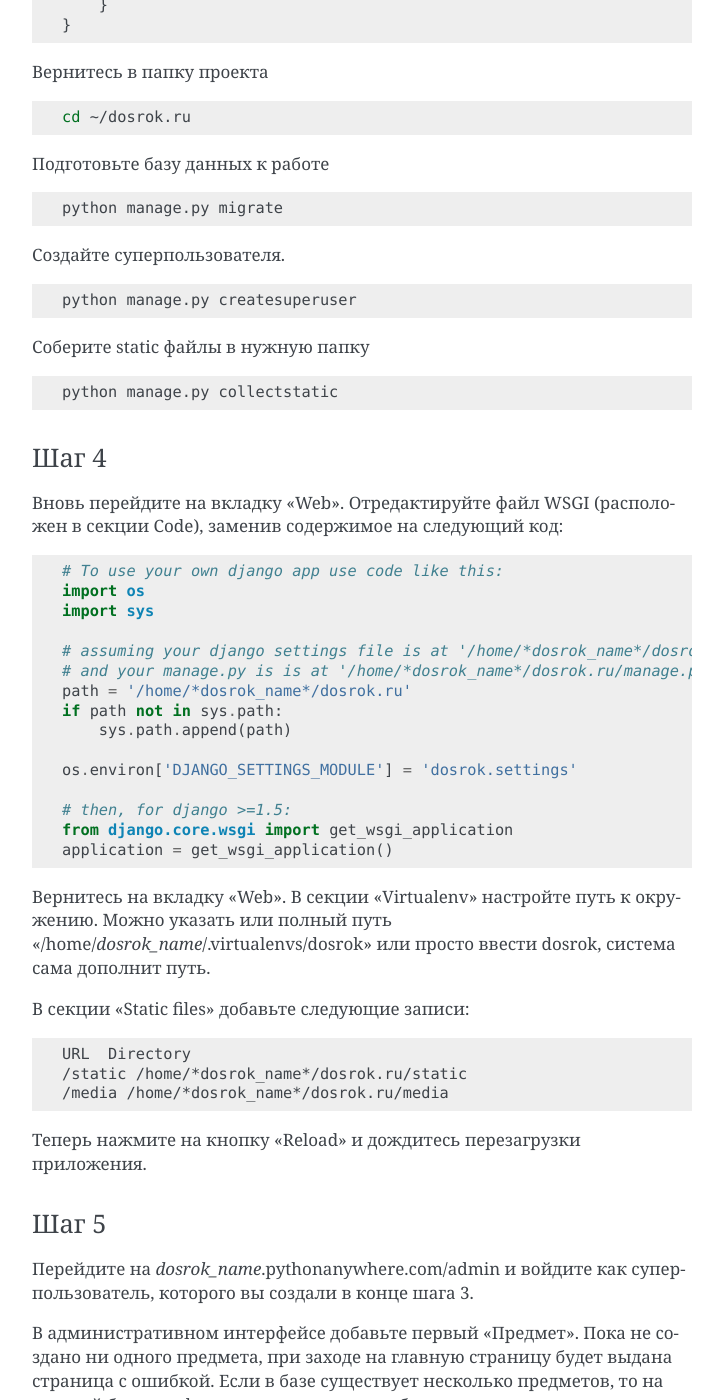
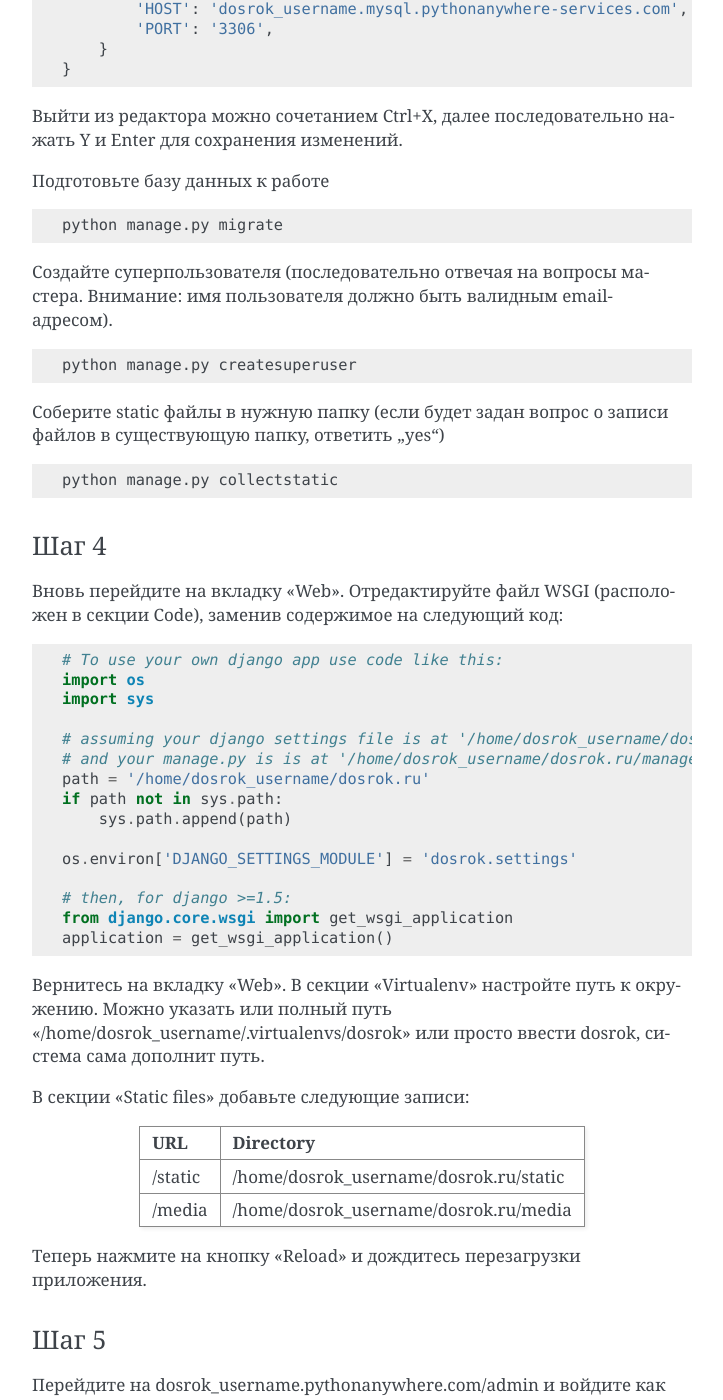
Before and after one commit to alexsyrom/dosrok.ru, a Sphinx documentation site: the page built from docs/source/installation.rst, in a window 1280 px wide and 1400 px high, scrolled down 2119 px. Shown: the whole window, without its empty margins (388-1111 px from the left). Built offline with Sphinx 7.4.7, drawn with Linux system fonts in a browser that asks for light colours; some of the changed text lies outside the part shown.

Commit message:
final docs

```diff
--- a/docs/source/installation.rst
+++ b/docs/source/installation.rst
@@ -1,6 +1,6 @@
 Деплой на pythonanywhere.com
 ====================================
-Везде ниже предполагается, что вы зашли в свой аккаунт на pythonanywhere и ваш username *dosrok_name* **(далее логин выделяется курсивом)**
+Везде ниже предполагается, что вы зашли в свой аккаунт на pythonanywhere и ваш логин dosrok_username
 
 Пошаговая инструкция
 --------------------
@@ -12,9 +12,9 @@
 
 Укажите нужное доменное имя. Нажмите "Next".
 
-Выберите "Manual configuration" из списка опций. Нажмите "Next" и дождитесь завершения процесса создания приложения.
+Выберите "Manual configuration" из списка опций. Далее выберите Python 3.4 и дождитесь завершения процесса создания приложения.
 
-Теперь по адресу *dosrok_name*.pythonanywhere.com вы должны видеть страницу-заглушку.
+Теперь по адресу dosrok_username.pythonanywhere.com вы должны видеть страницу-заглушку.
 
 Произведите нужные настройки у вашего доменного регистратора -- создайте CNAME record, указывающий на адрес, указанный во вкладке "Web" для вашего приложения (webapp-XXXX.pythonanywhere.com).
 Подробнее на https://www.pythonanywhere.com/wiki/OwnDomains
@@ -23,7 +23,7 @@
 ~~~~~
 Перейдите на вкладку "Databases" и задайте пароль (секция MySQL password).
 
-По умолчанию должна быть создана база *dosrok_name*\ $default. Если же её нет, создайте базу с таким именем в секции Create a database.
+По умолчанию должна быть создана база dosrok_username$default. Если же её нет, создайте базу с таким именем в секции Create a database.
 
 Шаг 3
 ~~~~~
@@ -67,7 +67,13 @@
 
     pip install -r requirements.txt
 
-В папке **dosrok** создайте файл **local_settings.py** со следующим содержанием (обратите внимание на комментарии):
+В папке **dosrok** создайте файл **local_settings.py**
+
+.. code-block:: shell
+
+    nano dosrok/local_settings.py
+
+со следующим содержанием (обратите внимание на комментарии):
 
 .. code-block:: python
 
@@ -78,27 +84,24 @@
     http://www.miniwebtool.com/django-secret-key-generator/
     '''
 
-    DEBUG = False
+    # DEBUG = False
 
     # измените набор допустимых адресов при необходимости
-    ALLOWED_HOSTS = ['dosrok.ru', 'www.dosrok.ru', '*dosrok_name*.pythonanywhere.com']
+    ALLOWED_HOSTS = ['dosrok.ru', 'www.dosrok.ru', 'dosrok_username.pythonanywhere.com']
 
     DATABASES = {
         'default': {
             'ENGINE': 'django.db.backends.mysql',
-            'NAME': 'dosrok$default',
-            'USER': 'dosrok',
+            'NAME': 'dosrok_username$default',
+            'USER': 'dosrok_username',
             'PASSWORD': 'password', # пароль, который вы задали на вкладке "Databases"
-            'HOST': 'dosrok.mysql.pythonanywhere-services.com',
+            'HOST': 'dosrok_username.mysql.pythonanywhere-services.com',
             'PORT': '3306',
         }
     }
 
-Вернитесь в папку проекта
 
-.. code-block:: shell
-
-    cd ~/dosrok.ru
+Выйти из редактора можно сочетанием Ctrl+X, далее последовательно нажать Y и Enter для сохранения изменений.
 
 Подготовьте базу данных к работе
 
@@ -107,13 +110,13 @@
     python manage.py migrate
 
 
-Создайте суперпользователя.
+Создайте суперпользователя (последовательно отвечая на вопросы мастера. Внимание: имя пользователя должно быть валидным email-адресом).
 
 .. code-block:: shell
 
     python manage.py createsuperuser
 
-Соберите static файлы в нужную папку
+Соберите static файлы в нужную папку (если будет задан вопрос о записи файлов в существующую папку, ответить 'yes')
 
 .. code-block:: shell
 
@@ -130,9 +133,9 @@
     import os
     import sys
 
-    # assuming your django settings file is at '/home/*dosrok_name*/dosrok.ru/dosrok/settings.py'
-    # and your manage.py is is at '/home/*dosrok_name*/dosrok.ru/manage.py'
-    path = '/home/*dosrok_name*/dosrok.ru'
+    # assuming your django settings file is at '/home/dosrok_username/dosrok.ru/dosrok/settings.py'
+    # and your manage.py is is at '/home/dosrok_username/dosrok.ru/manage.py'
+    path = '/home/dosrok_username/dosrok.ru'
     if path not in sys.path:
         sys.path.append(path)
 
@@ -143,23 +146,40 @@
     application = get_wsgi_application()
 
 
-Вернитесь на вкладку "Web". В секции "Virtualenv" настройте путь к окружению. Можно указать или полный путь "/home/*dosrok_name*/.virtualenvs/dosrok" или просто ввести dosrok, система сама дополнит путь.
+Вернитесь на вкладку "Web". В секции "Virtualenv" настройте путь к окружению. Можно указать или полный путь "/home/dosrok_username/.virtualenvs/dosrok" или просто ввести dosrok, система сама дополнит путь.
 
 В секции "Static files" добавьте следующие записи:
 
-.. code-block:: shell
-
-    URL  Directory
-    /static /home/*dosrok_name*/dosrok.ru/static
-    /media /home/*dosrok_name*/dosrok.ru/media
++-------+--------------------------------------+
+|  URL  |         Directory                    |
++=======+======================================+
+|/static|/home/dosrok_username/dosrok.ru/static|
++-------+--------------------------------------+
+|/media |/home/dosrok_username/dosrok.ru/media |
++-------+--------------------------------------+
 
 Теперь нажмите на кнопку "Reload" и дождитесь перезагрузки приложения.
 
 Шаг 5
 ~~~~~
 
-Перейдите на *dosrok_name*.pythonanywhere.com/admin и войдите как суперпользователь, которого вы создали в конце шага 3.
+Перейдите на dosrok_username.pythonanywhere.com/admin и войдите как суперпользователь, которого вы создали в конце шага 3.
 
 В административном интерфейсе добавьте первый "Предмет". Пока не создано ни одного предмета, при заходе на главную страницу будет выдана страница с ошибкой. Если в базе существует несколько предметов, то на главной будет информация о предмете, добавленном раньше остальных.
 
+
+Шаг 6
+~~~~~
+**Этот этап необязателен для работы сайта, но существеннен с точки зрения безопасности.**
+
+Вернитесь в созданную на шаге 3 консоль и внесите изменение в файл local_settings.py:
+
+.. code-block:: shell
+
+    nano dosrok/local_settings.py
+
+На этом этапе нужно раскомментировать строчку DEBUG = False (убрать знак # перед ней) и сохранить файл.
+Во вкладке "Web" снова нажмите кнопку "Reload".
+
+
 На этом процесс развёртывания сайта окончен.
```
Also changed, not shown: README.md (+1 -1 lines), 5 other files.
